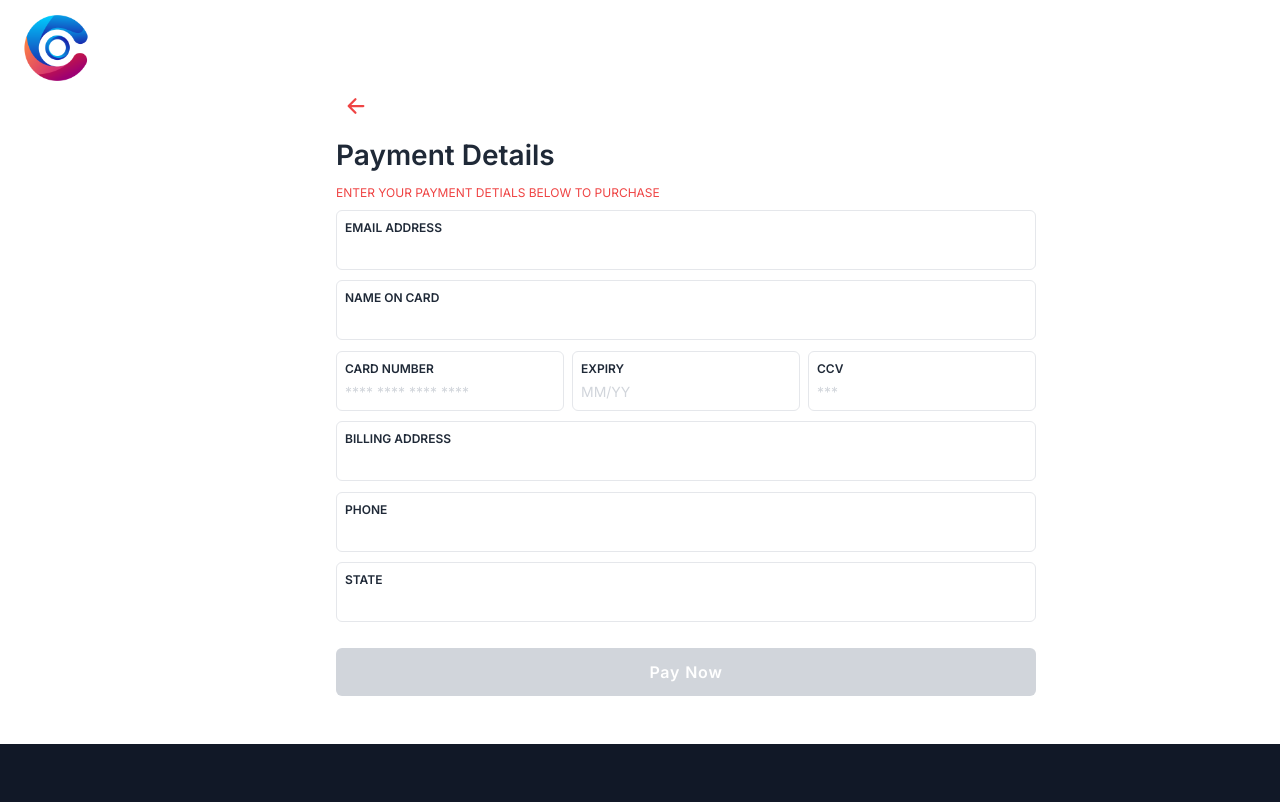
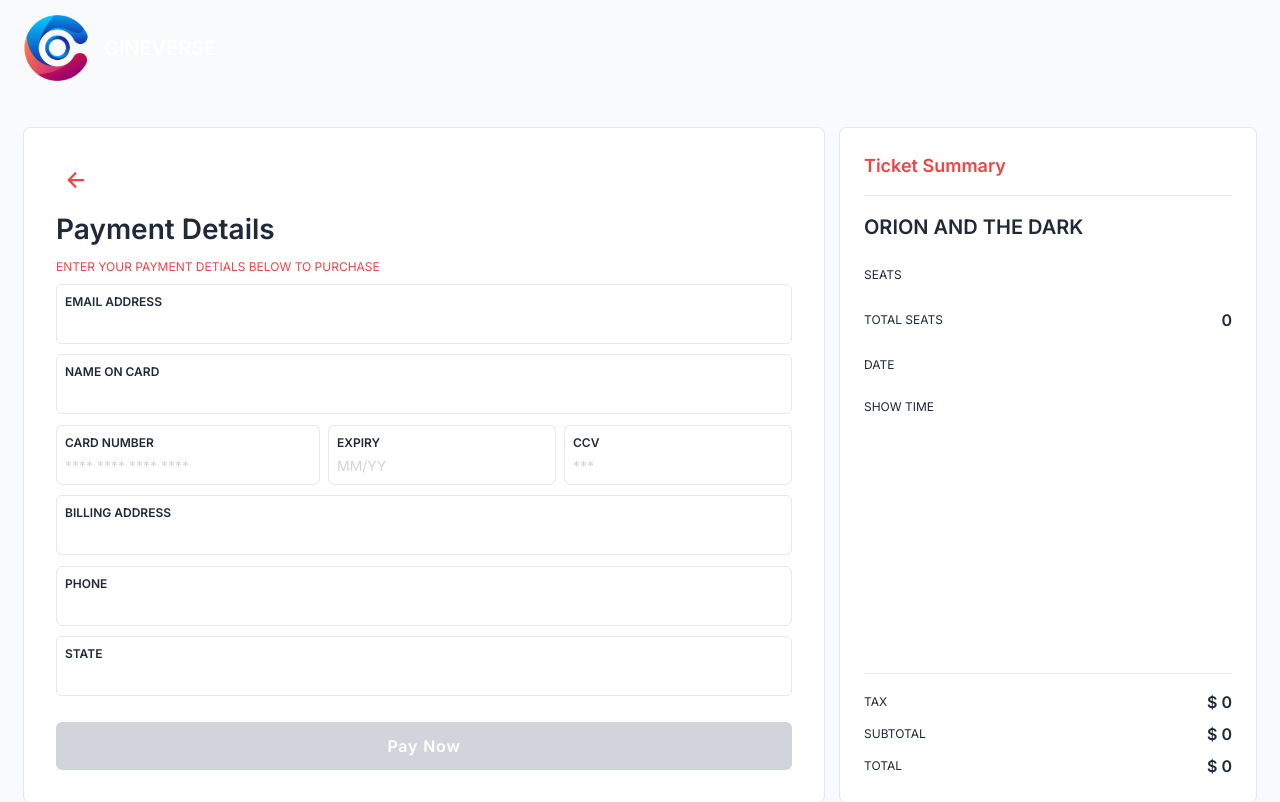
Before and after one commit to lmp95/cineverse, a Next.js app: page /payment in a window 1280 px wide. Shown: the top 802 px of the page. Built offline with nearby package versions, Linux system fonts and the light colour scheme.

Commit message:
added summary

```diff
--- a/src/app/(sections)/header.tsx
+++ b/src/app/(sections)/header.tsx
@@ -17,7 +17,7 @@ function Header() {
 
 	return (
 		<header
-			className={`fixed z-[99] ${scrollPosition > 50 ? "bg-black/70" : "bg-transparent"}  w-screen h-[96px] flex items-center gap-x-2 px-4`}>
+			className={`fixed z-[99] ${scrollPosition > 50 ? "bg-black/70" : "bg-transparent"} duration-500  w-screen h-[96px] flex items-center gap-x-2 px-4`}>
 			<Image src="/images/logo.png" alt="Cineverse" width={80} height={80} />
 			<Typography variant="title" className="text-white" uppercase bold>
 				Cineverse
--- a/src/app/payment/page.tsx
+++ b/src/app/payment/page.tsx
@@ -4,14 +4,18 @@ import ControlledField from "@/components/common/ControlledField"
 import FilledButton from "@/components/common/FilledButton"
 import IconButton from "@/components/common/IconButton"
 import Typography from "@/components/common/Typography"
+import { getTicketState } from "@/redux/cart"
 import { PaymentValidation } from "@/validations/payment.validation"
 import { zodResolver } from "@hookform/resolvers/zod"
 import { useRouter } from "next/navigation"
+import { PropsWithChildren } from "react"
 import { FormProvider, useForm } from "react-hook-form"
 import { IoArrowBack } from "react-icons/io5"
+import { useSelector } from "react-redux"
 
 function Payment() {
 	const router = useRouter()
+	const { seats, date, time, subtotal, tax, total } = useSelector(getTicketState)
 
 	const hookFormProps = useForm({
 		defaultValues: {
@@ -32,10 +36,29 @@ function Payment() {
 		formState: { isValid },
 	} = hookFormProps
 
+	const SummaryRow = ({
+		label,
+		value,
+		...props
+	}: PropsWithChildren<{ label: string; value?: string | number }>) => {
+		return (
+			<div className="flex justify-between items-center">
+				<Typography variant="small" uppercase>
+					{label}
+				</Typography>
+				{props?.children || (
+					<Typography className="text-[14px]" bold>
+						{value}
+					</Typography>
+				)}
+			</div>
+		)
+	}
+
 	return (
 		<FormProvider {...hookFormProps}>
-			<div className="flex flex-row gap-x-4 bg-white p-12 pt-[86px] items-start">
-				<div className="flex flex-1 mx-72 flex-col gap-2">
+			<div className="flex flex-row gap-x-4 bg-gray-50 p-6 pt-[128px] items-start">
+				<div className="flex flex-1 ring-1 ring-gray-200 flex-col p-8 rounded-md bg-white gap-2">
 					<IconButton
 						onClick={() => router.back()}
 						className="p-0 py-2 self-start"
@@ -77,10 +100,36 @@ function Payment() {
 						Pay Now
 					</FilledButton>
 				</div>
-				<div className="flex-[0.5]">
-					<Typography variant="title" bold>
+				<div className="flex-[0.5] bg-white gap-y-2 ring-1 ring-gray-200 rounded-md flex flex-col p-6 self-stretch">
+					<Typography variant="subtitle" bold className="text-red-500">
 						Ticket Summary
 					</Typography>
+					<div className="h-[1px] bg-gray-200 w-full my-2" />
+					<Typography variant="title" uppercase bold>
+						Orion and the Dark
+					</Typography>
+					<div className="flex-1 pt-4">
+						<div className="flex flex-col gap-y-6">
+							<SummaryRow label="Seats">
+								<div className="flex gap-2 justify-end flex-wrap">
+									{seats.map(({ no, row }) => (
+										<p
+											key={`${row}-${no}`}
+											className="text-xs min-w-[56px] text-center py-1 text-white rounded-sm bg-red-500">
+											{`${row}-${no}`.toLocaleUpperCase()}
+										</p>
+									))}
+								</div>
+							</SummaryRow>
+							<SummaryRow label="Total Seats" value={seats.length} />
+							<SummaryRow label="Date" value={date!} />
+							<SummaryRow label="Show Time" value={time!} />
+						</div>
+					</div>
+					<div className="h-[1px] bg-gray-200 w-full my-2" />
+					<SummaryRow label="Tax" value={`$ ${tax}`} />
+					<SummaryRow label="Subtotal" value={`$ ${subtotal}`} />
+					<SummaryRow label="Total" value={`$ ${total}`} />
 				</div>
 			</div>
 		</FormProvider>
--- a/src/components/movieDetail/cart.tsx
+++ b/src/components/movieDetail/cart.tsx
@@ -42,14 +42,16 @@ export function RowData({
 	label,
 	value,
 	isBold = false,
+	isLarge,
 }: {
 	label: string
 	value: string
 	isBold?: boolean
+	isLarge?: boolean
 }) {
 	return (
 		<div
-			className={`${isBold ? "font-bold" : "font-normal"} my-1 text-sm flex flex-row items-center justify-between`}>
+			className={`${isBold ? "font-bold" : "font-normal"} ${isLarge ? "text-lg" : "text-sm"} my-[0.35rem] flex flex-row items-center justify-between`}>
 			<p>{label}</p>
 			<p>{value}</p>
 		</div>
@@ -57,9 +59,8 @@ export function RowData({
 }
 
 function TicketCart({ movieDetail }: { movieDetail: IMovie }) {
-	const ticketPrice = 5.99
 	const router = useRouter()
-	const { seats, date, time } = useSelector(getTicketState)
+	const { seats, date, time, subtotal, tax, total } = useSelector(getTicketState)
 	const { name, path } = movieDetail
 
 	const makePayment = () => {
@@ -127,12 +128,9 @@ function TicketCart({ movieDetail }: { movieDetail: IMovie }) {
 						icon={<MdOutlineAccessTime className="text-red-500" />}
 					/>
 				</div>
-				<RowData label="Subtotal" value={`$ ${(seats.length * ticketPrice).toFixed(2)}`} />
-				<RowData
-					label="Total"
-					isBold
-					value={`$ ${(seats.length * ticketPrice).toFixed(2)}`}
-				/>
+				<RowData label="Tax" value={`$ ${tax}`} />
+				<RowData label="Subtotal" value={`$ ${subtotal}`} />
+				<RowData label="Total" isLarge isBold value={`$ ${total}`} />
 			</div>
 			<div className="bg-white relative p-4 rounded-xl border-t-gray-600 border-dashed border-t-[1px]">
 				<div className="absolute -top-[18px] -left-[8px] bg-black -ml-[16px] w-[36px] h-[36px] rounded-full"></div>
--- a/src/components/movieDetail/seatSelection.tsx
+++ b/src/components/movieDetail/seatSelection.tsx
@@ -1,10 +1,10 @@
+import { MAX_SEATS } from "@/constants"
 import { SEAT, SEAT_STATUS, THEATER_SEATS } from "@/mockData/theaterSeats"
 import { getTicketState, setSeats } from "@/redux/cart"
 import { useState } from "react"
 import { useDispatch, useSelector } from "react-redux"
 
 type SelectedSeats = SEAT[]
-const MAX_SEATS = 5
 
 function SeatSelection() {
 	const dispatch = useDispatch()
--- /dev/null
+++ b/src/constants.ts
@@ -0,0 +1,3 @@
+export const TAX_PERCENTAGE = 7
+export const TICKET_PRICE = 5.99
+export const MAX_SEATS = 5
--- a/src/helpers.ts
+++ b/src/helpers.ts
@@ -1,4 +1,6 @@
 import dayjs, { Dayjs } from "dayjs"
+
+import { TICKET_PRICE } from "./constants"
 
 export function convertDateFormat(date: Dayjs, format: string): string {
 	if (date.isValid()) {
@@ -6,3 +8,11 @@ export function convertDateFormat(date: Dayjs, format: string): string {
 	}
 	return "Invalid Date"
 }
+
+export function calculateTotalPrice(totalSeat: number) {
+	const subtotal = Number((totalSeat * TICKET_PRICE).toFixed(2))
+
+	const taxAmount = Number(((7 / 100) * subtotal).toFixed(2))
+	const total = Number((subtotal + taxAmount).toFixed(2))
+	return { subtotal, taxAmount, total }
+}
--- a/src/redux/cart.ts
+++ b/src/redux/cart.ts
@@ -1,3 +1,4 @@
+import { calculateTotalPrice } from "@/helpers"
 import { SEAT } from "@/mockData/theaterSeats"
 import { PayloadAction, createSlice } from "@reduxjs/toolkit"
 
@@ -10,6 +11,9 @@ export interface TicketState {
 	seats: SEAT[]
 	time: string | null
 	date: string | null
+	subtotal: number
+	tax: number
+	total: number
 }
 
 const initialState: TicketState = {
@@ -17,6 +21,9 @@ const initialState: TicketState = {
 	seats: [],
 	time: null,
 	date: null,
+	subtotal: 0,
+	tax: 0,
+	total: 0,
 }
 
 export const ticketSlice = createSlice({
@@ -24,6 +31,10 @@ export const ticketSlice = createSlice({
 	initialState,
 	reducers: {
 		setSeats: (state, actions: PayloadAction<SEAT[]>) => {
+			const { subtotal, taxAmount, total } = calculateTotalPrice(actions.payload.length)
+			state.subtotal = subtotal
+			state.tax = taxAmount
+			state.total = total
 			state.seats = actions.payload
 		},
 		setTime: (state, actions: PayloadAction<string>) => {
--- a/tsconfig.json
+++ b/tsconfig.json
@@ -33,7 +33,7 @@
     "**/*.ts",
     "**/*.tsx",
     ".next/types/**/*.ts",
-    "jest.config.ts"
+    "src/jest.config.ts"
   ],
   "exclude": [
     "node_modules"
```
Also changed, not shown: jest.config.ts (+5 -5 lines).
